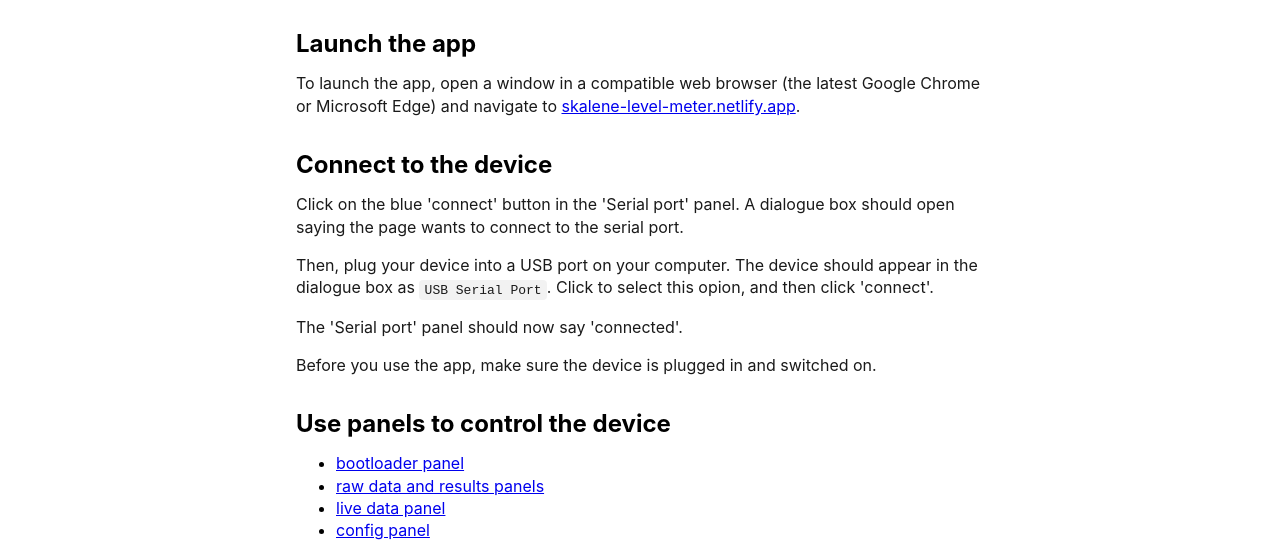
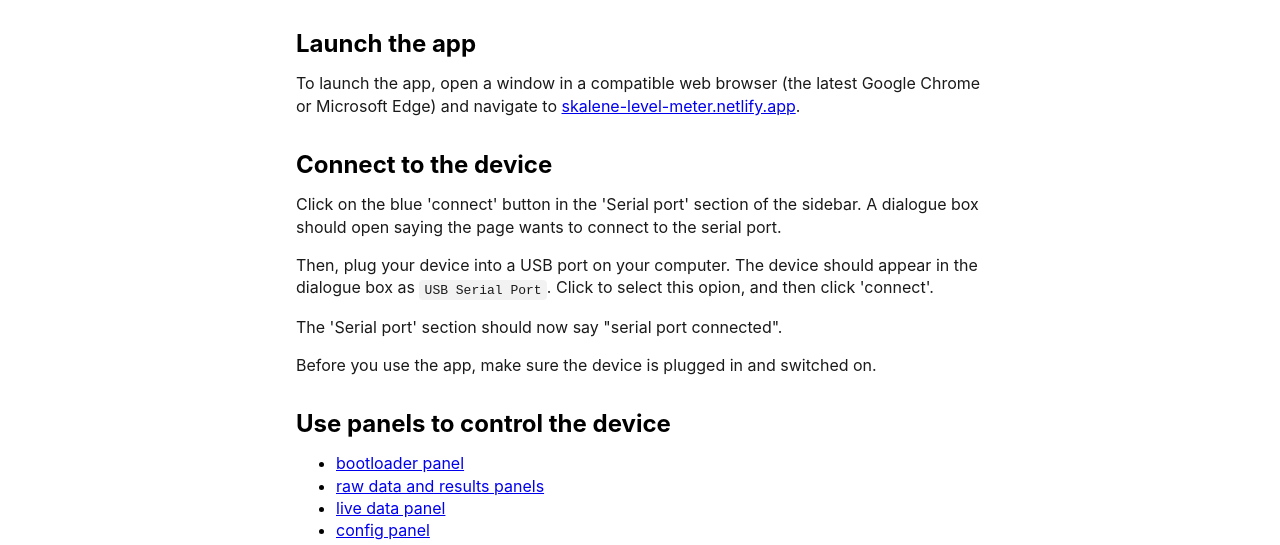
Before and after one commit to Skalene-Ltd/level-meter-app, an Eleventy site: page documentation/index.md in a window 1280 px wide. Shown: the part 251-796 px from the top of the page. Built offline with nearby package versions, Linux system fonts and the light colour scheme; Eleventy itself is replaced by a stand-in of ours; files that its build step writes are made by us from their sources.

Commit message:
update connection instructions

```diff
--- a/documentation/index.md
+++ b/documentation/index.md
@@ -8,11 +8,11 @@ To launch the app, open a window in a compatible web browser (the latest Google
 
 ## Connect to the device
 
-Click on the blue 'connect' button in the 'Serial port' panel. A dialogue box should open saying the page wants to connect to the serial port.
+Click on the blue 'connect' button in the 'Serial port' section of the sidebar. A dialogue box should open saying the page wants to connect to the serial port.
 
 Then, plug your device into a USB port on your computer. The device should appear in the dialogue box as `USB Serial Port`. Click to select this opion, and then click 'connect'.
 
-The 'Serial port' panel should now say 'connected'.
+The 'Serial port' section should now say "serial port connected".
 
 Before you use the app, make sure the device is plugged in and switched on.
 
```
